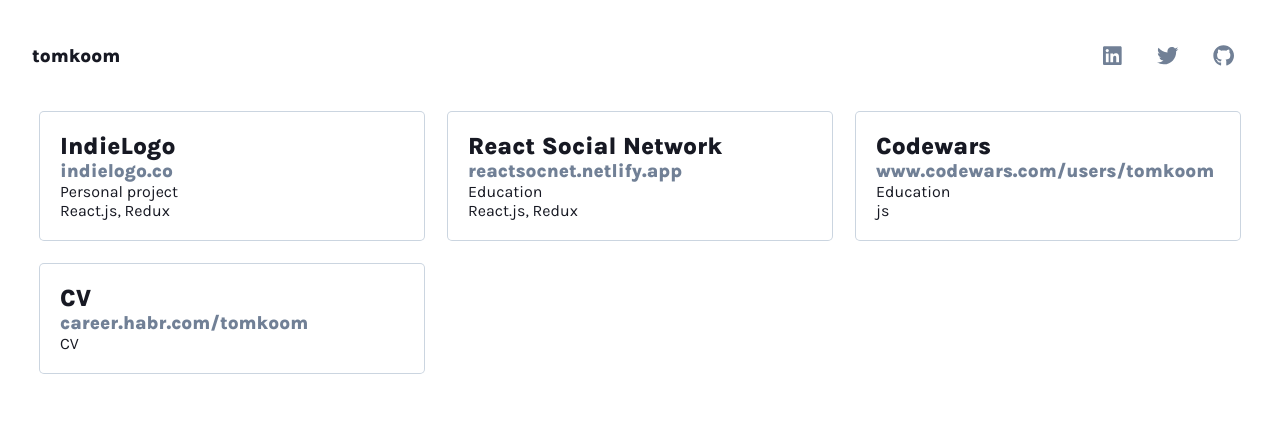
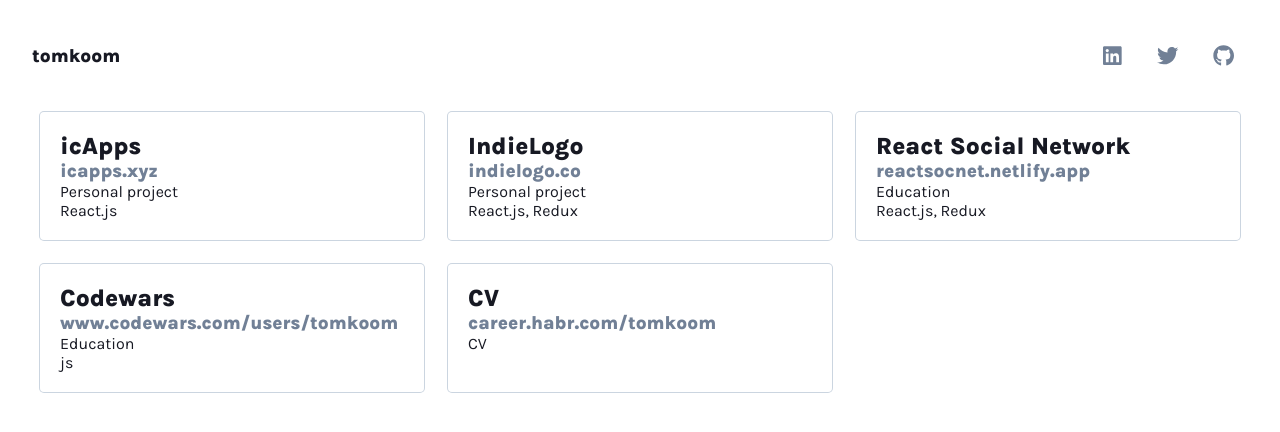
Before and after one commit to tomkoom/folio, a React (Create React App) app: page / in a window 1280 px wide. Shown: the top 432 px of the page. Built offline with nearby package versions, Linux system fonts and the light colour scheme.

Commit message:
feat: add icapps project

```diff
--- a/src/data/data.js
+++ b/src/data/data.js
@@ -1,4 +1,10 @@
 export const data = [
+    {
+        name: 'icApps',
+        link: 'icapps.xyz',
+        category: 'Personal project',
+        tags: 'React.js'
+    },
     {
         name: 'IndieLogo',
         link: 'indielogo.co',
```
